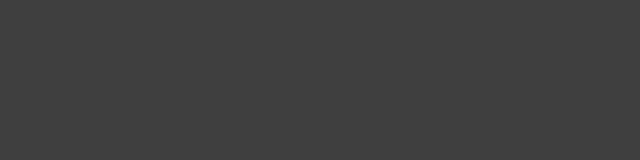
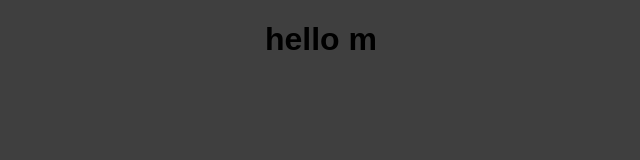
Before and after one commit to MahsumaRezai/React-input-app, a React (Create React App) app: page / in a window 1280 px wide. Shown: the top 160 px of the page, without its empty margins (319-959 px from the left). Built offline with nearby package versions, Linux system fonts and the light colour scheme; the HTML template or start-up script is replaced by a standard one.

Commit message:
work on form section

```diff
--- a/package.json
+++ b/package.json
@@ -9,6 +9,7 @@
     "react": "^18.2.0",
     "react-dom": "^18.2.0",
     "react-scripts": "5.0.1",
+    "styled-components": "^6.0.0-rc.1",
     "web-vitals": "^2.1.4"
   },
   "scripts": {
--- /dev/null
+++ b/src/App.css
@@ -0,0 +1,3 @@
+.App{
+    text-align: center
+}
--- a/src/App.js
+++ b/src/App.js
@@ -1,8 +1,13 @@
-
+import './App.css';
 
 const App = () => {
 
-  return
+  return (
+    <div className="App">
+      <h1>hello m</h1>
+
+    </div>
+  )
 
 
 };
--- /dev/null
+++ b/src/componets/Form.css
@@ -0,0 +1,5 @@
+.Form  {
+    width: 40%;
+    height: 200px;
+    background: white;
+}
```
Also changed, not shown: src/componets/Form.js (added, +10 -0 lines), 1 other file (tests, documents, lock files or other folders).
